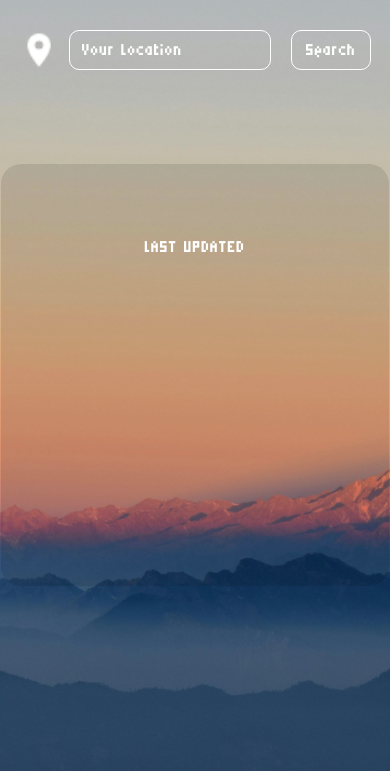
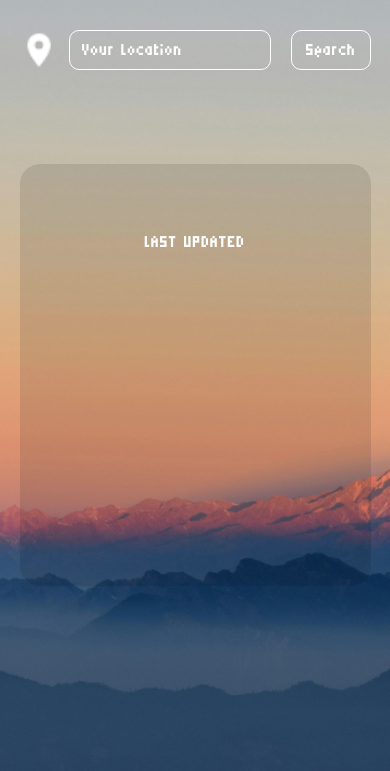
Before and after one commit to woonzf/odin-weather-app, a website built with webpack: page dist/index.html in a window 390 px wide. Shown: the top 771 px of the page. Built offline with Linux system fonts and the light colour scheme; no server answers; grey boxes are pictures that could not be loaded.

Commit message:
Modify styles to look better on mobile

```diff
--- a/src/index.js
+++ b/src/index.js
@@ -23,7 +23,6 @@ const page = (() => {
                 return response.json();
             })
             .then(function(response) {
-                console.log(response)
                 if (response.error) {
                     _removeErrors();
                     input.classList.add("error");
--- a/src/style.css
+++ b/src/style.css
@@ -2,6 +2,7 @@
     --width-boxfc: 15vh;
     --gap-fc: 1vw;
     --width-info: calc(3*var(--width-boxfc) + 2*var(--gap-fc));
+    --padding-info: 30px;
 }
 
 @font-face {
@@ -98,17 +99,17 @@ a {
     height: 50vh;
     width: var(--width-info);
     border-radius: 20px;
-    padding: 20px;
+    padding: var(--padding-info);
 
     display: flex;
     flex-direction: column;
-    justify-content: space-evenly;
+    justify-content: space-between;
     align-items: center;
 }
 
 .sub-info {
     display: flex;
-    justify-content: space-evenly;
+    justify-content: space-between;
     align-items: center;
 }
 
@@ -120,6 +121,7 @@ a {
 
 #name {
     font-size: 40px;
+    text-align: center;
 }
 
 #date-time > div:first-of-type {
@@ -146,8 +148,9 @@ a {
 
 .card-grid {
     display: grid;
-    grid-template-columns: repeat(2, 150px);
-    column-gap: 50px;
+    grid-template-columns: repeat(2, calc((var(--width-info) - 3*var(--padding-info)) / 2));
+    grid-template-rows: auto;
+    column-gap: var(--padding-info);
     row-gap: 20px;
 }
 
@@ -184,7 +187,8 @@ a {
 }
 
 #wind > div div {
-    line-height: 70%;
+    font-size: 28px;
+    line-height: 80%;
 }
 
 #footer {
@@ -208,7 +212,7 @@ a {
 }
 
 #footer > a > span {
-    margin-top: 3px;
+    margin-top: 4px;
 }
 
 #footer a:hover {
@@ -244,3 +248,18 @@ a {
 #wrapper a:hover > img {
     height: 45px;
 }
+
+@media screen and (max-width: 455px) {
+    .card-info {
+        width: 90vw;
+    }
+
+    .card-grid {
+        grid-template-columns: repeat(2, calc((90vw - 15vw) / 2));
+        column-gap: 5vw;
+    }
+
+    .box-forecast {
+        width: calc(90vw / 3);
+    }
+}
```
Also changed, not shown: dist/bundle.js.
